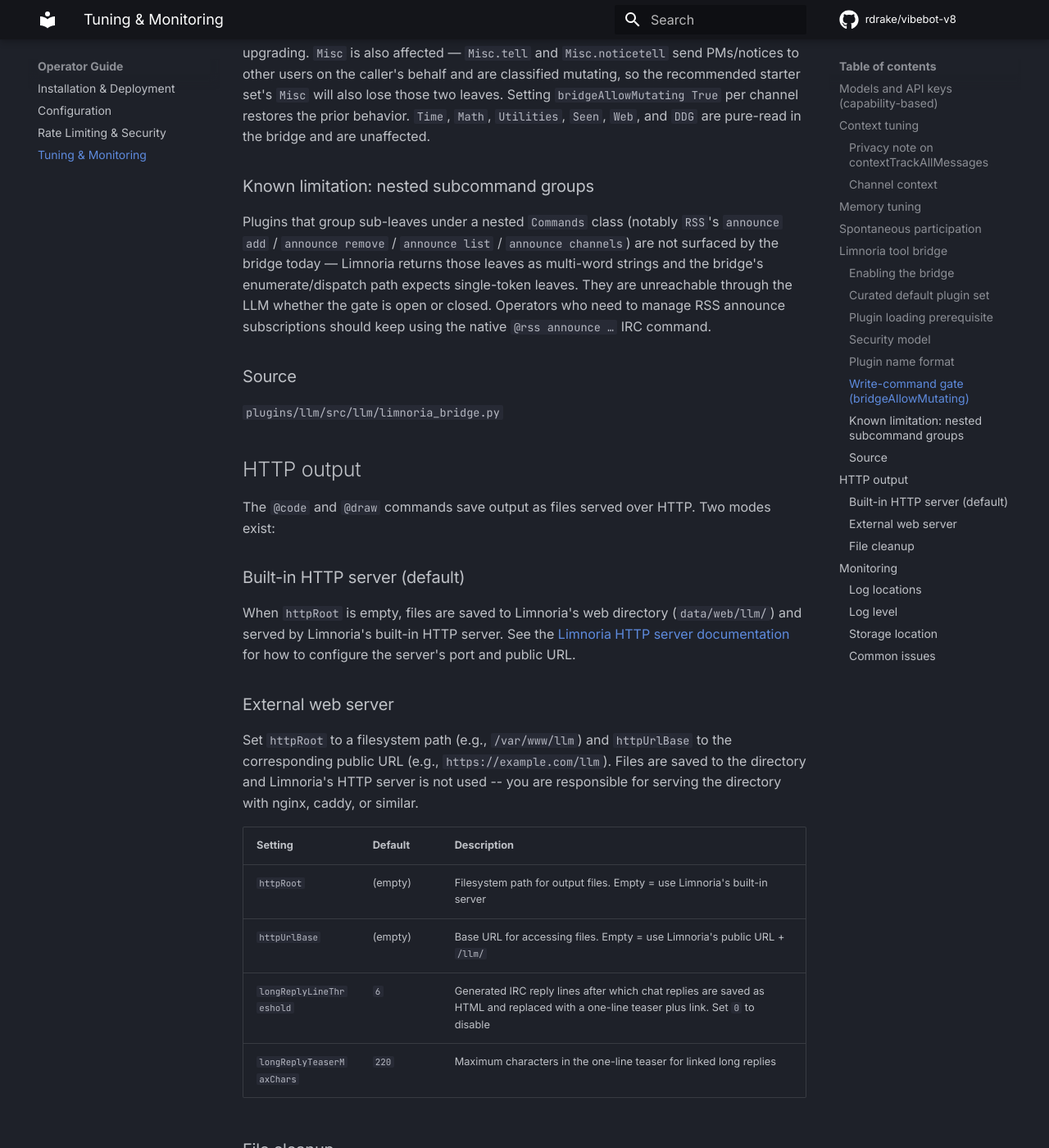
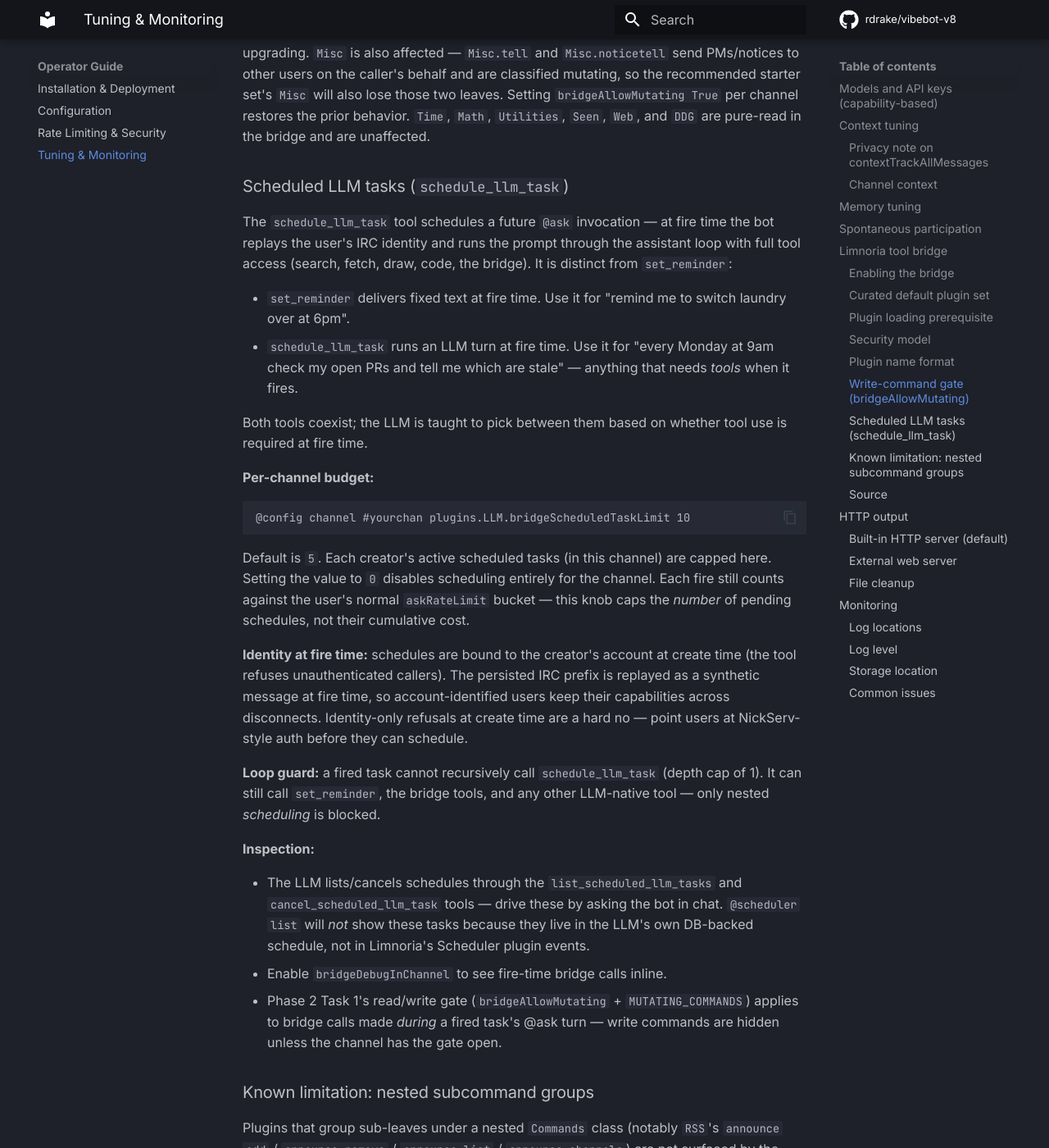
Before and after one commit to rdrake/vibebot-v8, an MkDocs documentation site: the page built from docs/guide/operator/tuning-monitoring.md, in a window 1280 px wide and 1400 px high, scrolled down 6188 px. Shown: the whole window at 82% size. Built offline with MkDocs 1.6.1 and Material for MkDocs 9.7.7, drawn with Linux system fonts in a browser that asks for light colours; comment, search, counter and statistics services are not loaded.

Commit message:
docs(llm): document schedule_llm_task and per-creator budget

````diff
--- a/docs/guide/operator/tuning-monitoring.md
+++ b/docs/guide/operator/tuning-monitoring.md
@@ -165,6 +165,33 @@ When the gate is closed and an allowlisted plugin has at least one hidden write,
 
 **Phase 1 → Phase 2 migration:** an operator who allowlisted `Later`, `Note`, `Karma`, `QuoteGrabs`, or `RSS` in Phase 1 will see those plugins' write commands disappear after upgrading. `Misc` is also affected — `Misc.tell` and `Misc.noticetell` send PMs/notices to other users on the caller's behalf and are classified mutating, so the recommended starter set's `Misc` will also lose those two leaves. Setting `bridgeAllowMutating True` per channel restores the prior behavior. `Time`, `Math`, `Utilities`, `Seen`, `Web`, and `DDG` are pure-read in the bridge and are unaffected.
 
+### Scheduled LLM tasks (`schedule_llm_task`)
+
+The `schedule_llm_task` tool schedules a future `@ask` invocation — at fire time the bot replays the user's IRC identity and runs the prompt through the assistant loop with full tool access (search, fetch, draw, code, the bridge). It is distinct from `set_reminder`:
+
+- `set_reminder` delivers fixed text at fire time. Use it for "remind me to switch laundry over at 6pm".
+- `schedule_llm_task` runs an LLM turn at fire time. Use it for "every Monday at 9am check my open PRs and tell me which are stale" — anything that needs *tools* when it fires.
+
+Both tools coexist; the LLM is taught to pick between them based on whether tool use is required at fire time.
+
+**Per-channel budget:**
+
+```
+@config channel #yourchan plugins.LLM.bridgeScheduledTaskLimit 10
+```
+
+Default is `5`. Each creator's active scheduled tasks (in this channel) are capped here. Setting the value to `0` disables scheduling entirely for the channel. Each fire still counts against the user's normal `askRateLimit` bucket — this knob caps the *number* of pending schedules, not their cumulative cost.
+
+**Identity at fire time:** schedules are bound to the creator's account at create time (the tool refuses unauthenticated callers). The persisted IRC prefix is replayed as a synthetic message at fire time, so account-identified users keep their capabilities across disconnects. Identity-only refusals at create time are a hard no — point users at NickServ-style auth before they can schedule.
+
+**Loop guard:** a fired task cannot recursively call `schedule_llm_task` (depth cap of 1). It can still call `set_reminder`, the bridge tools, and any other LLM-native tool — only nested *scheduling* is blocked.
+
+**Inspection:**
+
+- The LLM lists/cancels schedules through the `list_scheduled_llm_tasks` and `cancel_scheduled_llm_task` tools — drive these by asking the bot in chat. `@scheduler list` will *not* show these tasks because they live in the LLM's own DB-backed schedule, not in Limnoria's Scheduler plugin events.
+- Enable `bridgeDebugInChannel` to see fire-time bridge calls inline.
+- Phase 2 Task 1's read/write gate (`bridgeAllowMutating` + `MUTATING_COMMANDS`) applies to bridge calls made *during* a fired task's @ask turn — write commands are hidden unless the channel has the gate open.
+
 ### Known limitation: nested subcommand groups
 
 Plugins that group sub-leaves under a nested `Commands` class (notably `RSS`'s `announce add` / `announce remove` / `announce list` / `announce channels`) are not surfaced by the bridge today — Limnoria returns those leaves as multi-word strings and the bridge's enumerate/dispatch path expects single-token leaves. They are unreachable through the LLM whether the gate is open or closed. Operators who need to manage RSS announce subscriptions should keep using the native `@rss announce …` IRC command.
````
